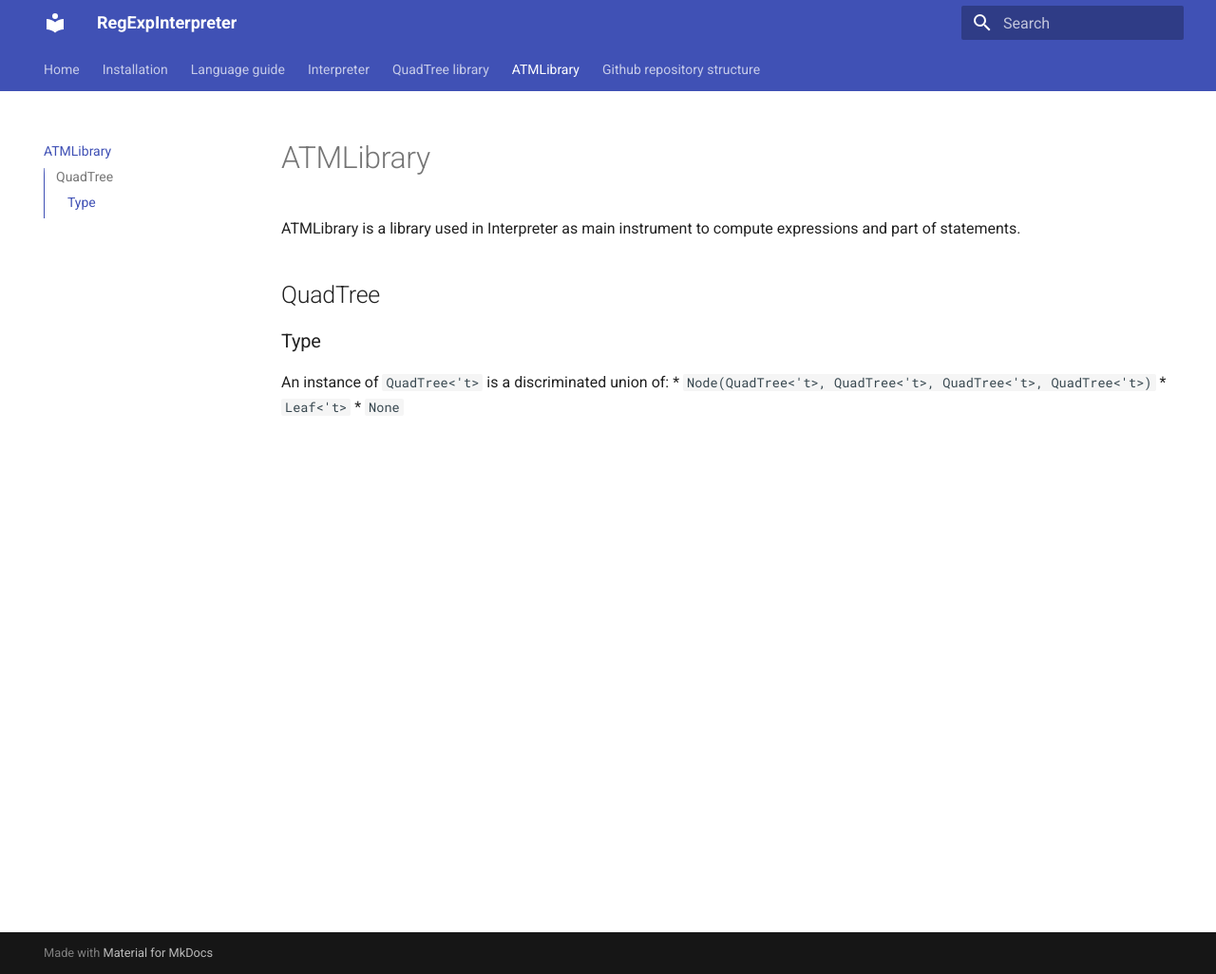
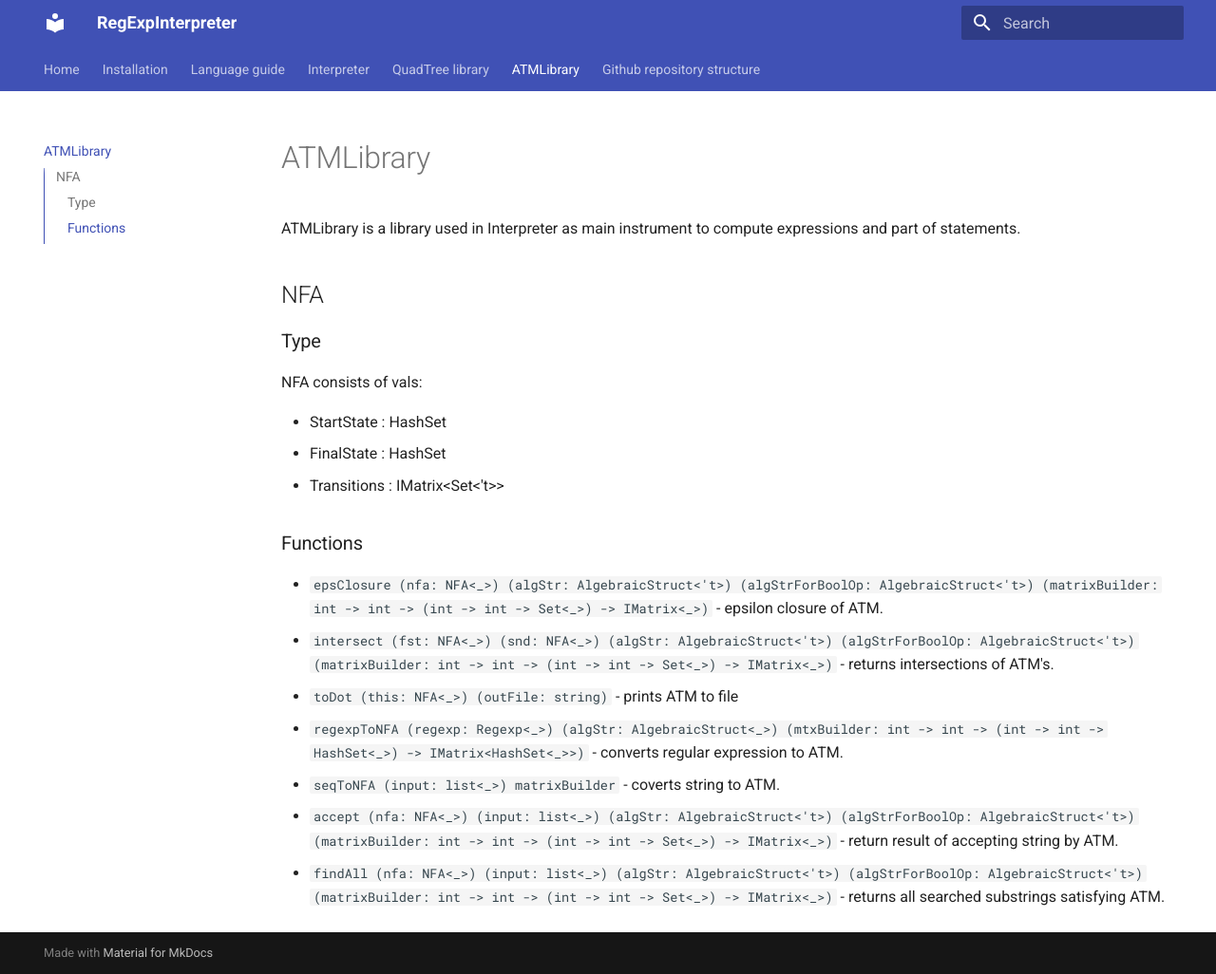
Before and after one commit to alexander-kurdakov/RegExpInterpreter, an MkDocs documentation site: the page built from docs/ATMLibrary.md, in a window 1280 px wide and 1026 px high. Shown: the whole window at 95% size. Built offline with MkDocs 1.6.1 and Material for MkDocs 9.7.7, drawn with Linux system fonts in a browser that asks for light colours.

Commit message:
atmlib doc ready

```diff
--- a/docs/ATMLibrary.md
+++ b/docs/ATMLibrary.md
@@ -2,9 +2,25 @@
 
 ATMLibrary is a library used in Interpreter as main instrument to compute expressions and part of statements.
 
-## QuadTree
+## NFA
 ### Type
-An instance of `QuadTree<'t>` is a discriminated union of:
-* `Node(QuadTree<'t>, QuadTree<'t>, QuadTree<'t>, QuadTree<'t>)`
-* `Leaf<'t>`
-* `None`
+NFA consists of vals:
+
+* StartState : HashSet<int>
+* FinalState : HashSet<int>
+* Transitions : IMatrix<Set<'t>>
+
+### Functions
+
+* `epsClosure (nfa: NFA<_>) (algStr: AlgebraicStruct<'t>) (algStrForBoolOp: AlgebraicStruct<'t>)
+               (matrixBuilder: int -> int -> (int -> int -> Set<_>) -> IMatrix<_>)` - epsilon closure of ATM.
+* `intersect (fst: NFA<_>) (snd: NFA<_>) (algStr: AlgebraicStruct<'t>) (algStrForBoolOp: AlgebraicStruct<'t>)
+               (matrixBuilder: int -> int -> (int -> int -> Set<_>) -> IMatrix<_>)` - returns intersections of ATM's.
+* `toDot (this: NFA<_>) (outFile: string)` - prints ATM to file
+* `regexpToNFA (regexp: Regexp<_>) (algStr: AlgebraicStruct<_>)
+    (mtxBuilder: int -> int -> (int -> int -> HashSet<_>) -> IMatrix<HashSet<_>>)` - converts regular expression to ATM.
+* `seqToNFA (input: list<_>) matrixBuilder` - coverts string to ATM.
+* `accept (nfa: NFA<_>) (input: list<_>) (algStr: AlgebraicStruct<'t>) (algStrForBoolOp: AlgebraicStruct<'t>)
+               (matrixBuilder: int -> int -> (int -> int -> Set<_>) -> IMatrix<_>)`  - return result of accepting string by ATM.
+* `findAll (nfa: NFA<_>) (input: list<_>) (algStr: AlgebraicStruct<'t>) (algStrForBoolOp: AlgebraicStruct<'t>)
+               (matrixBuilder: int -> int -> (int -> int -> Set<_>) -> IMatrix<_>)` - returns all searched substrings satisfying ATM.
```
